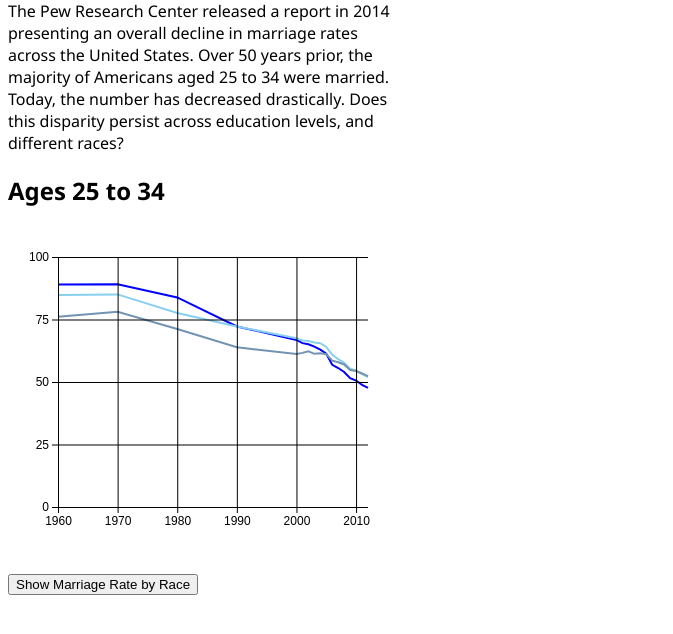
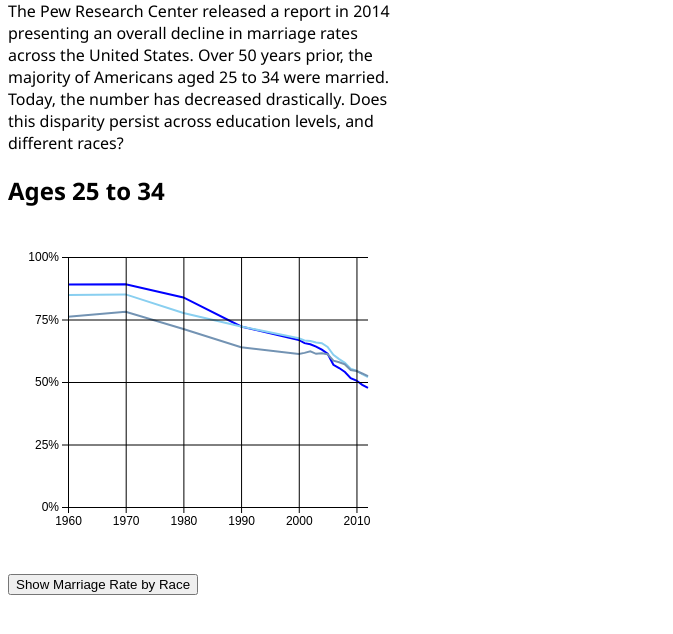
Before and after one commit to naysseh/info4310-hw4, a plain HTML site: page index.html in a window 1280 px wide. Shown: the part 86-720 px from the top of the page, without its empty margins (0-673 px from the left). Drawn offline with nearby package versions, Linux system fonts and the light colour scheme.

Commit message:
small styling

```diff
--- a/index.html
+++ b/index.html
@@ -29,7 +29,7 @@
   <script>
     const graph = d3.select("svg#line-graph");
     const toggle = d3.select("button#toggle-button").append("text")
-          .text("Show Marriage Rate by Race");
+          .text("Show Marriage Rate by Race"); // do we want this toggle by text or do we want tabs???
 
     const requestData = async function () {
       const marriageData = await d3.csv("data/both_sexes.csv", d3.autoType);
@@ -38,7 +38,7 @@
 
       const height = graph.attr("height");
       const width = graph.attr("width");
-      const margins = { top: 10, right: 10, bottom: 40, left: 30 };
+      const margins = { top: 10, right: 10, bottom: 40, left: 40 };
 
       const graphHeight = height - margins.top - margins.bottom;
       const graphWidth = width - margins.left - margins.right;
@@ -109,7 +109,7 @@
       // left axis and horizontal gridlines
       let leftAxis = d3.axisLeft(yScale)
                        .tickValues([0, .25, .50, .75, 1])
-                       .tickFormat(d => d * 100);
+                       .tickFormat(d3.format(".0%") );
 
       let horizontalGrid = d3.axisLeft(yScale)
                              .tickValues([0, .25, .50, .75, 1])
```
